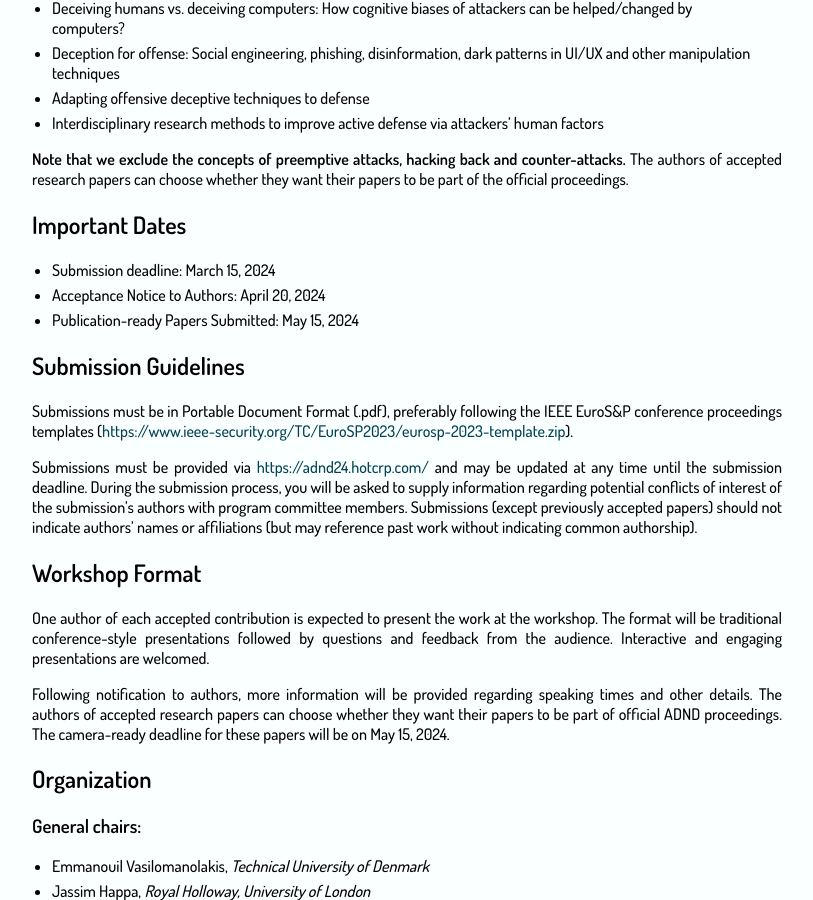
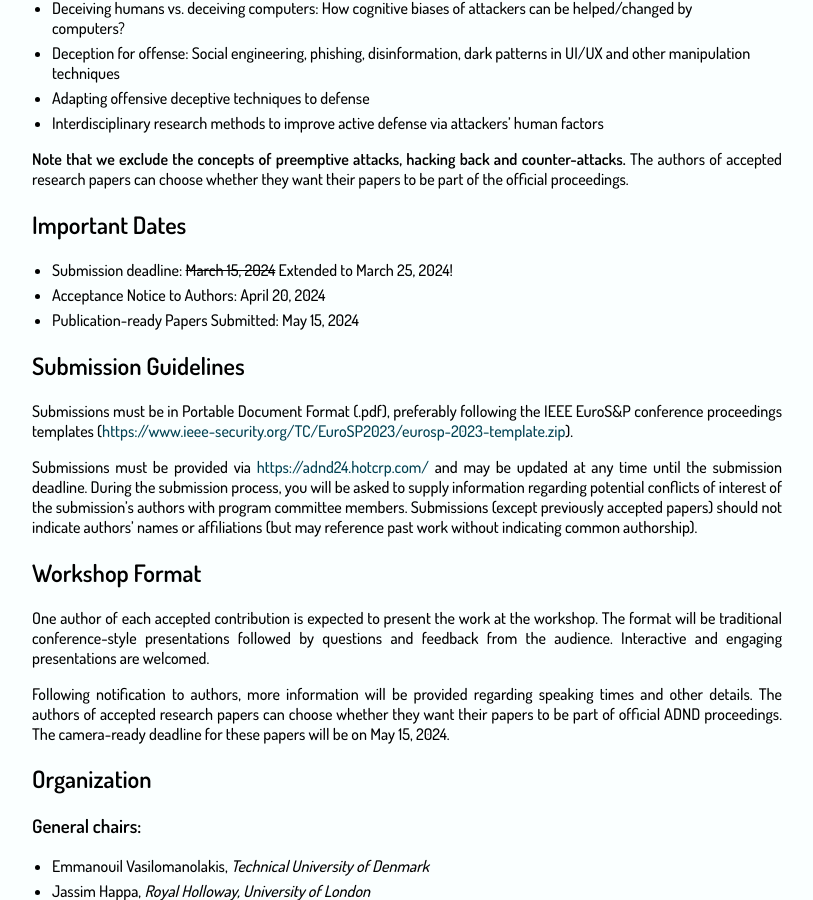
Before and after one commit to BillyPragSec/billypragsec.github.io, a Jekyll site: the page built from index.md, in a window 1280 px wide and 900 px high, scrolled down 2029 px. Shown: the whole window, without its empty margins (233-1046 px from the left). Built offline with Jekyll 4.4.1, drawn with Linux system fonts in a browser that asks for light colours; our own code applies the rules of GitHub Pages for plain Markdown files.

Commit message:
Update extended date
Update extended date of submission

```diff
--- a/index.md
+++ b/index.md
@@ -92,7 +92,7 @@ The authors of accepted research papers can choose whether they want their paper
 * Notification: April 8, 2022
 * Workshop: June 10, 2022
 -->
-* Submission deadline: March 15, 2024
+* Submission deadline: ~~March 15, 2024~~ Extended to March 25, 2024!
 * Acceptance Notice to Authors: April 20, 2024
 * Publication-ready Papers Submitted: May 15, 2024
 
```
